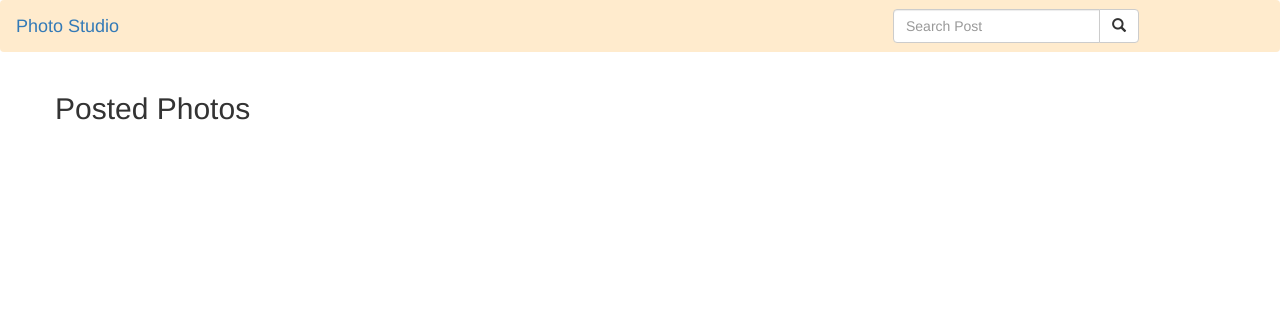
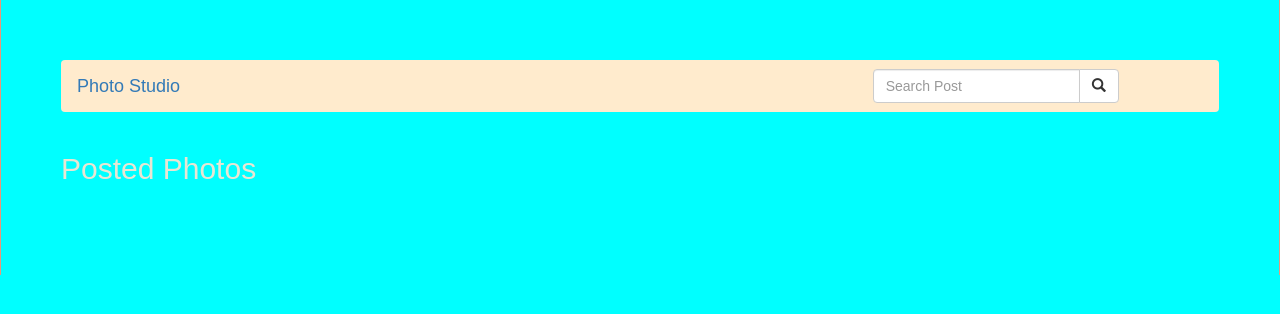
Before and after one commit to Grantone/Photo-Studio, a Django app: page / in a window 1280 px wide. Shown: the top 314 px of the page. Run offline with Django 3.2, Linux system fonts and the light colour scheme; data that the repository does not hold is empty; some libraries are stand-ins or nearby versions.

Commit message:
additionals

```diff
--- a/photostudio/picture/static/css/basepost.css
+++ b/photostudio/picture/static/css/basepost.css
@@ -5,3 +5,23 @@ h1 {
 .navbar {
    background-color: #FFEBCD !important;
 }
+
+
+body   {
+  height: 80%;
+  padding: 60px;
+  color: #e9e6d3;
+  background-color: 	#00FFFF;
+    border-right: 1px solid #E9967A;
+    border-left: 1px solid #E9967A;
+  font-family: sans-serif;
+  font-size: 20px;
+  line-height: 20px;
+  font-weight: normal;
+}
+
+image {
+  height: 60%;
+  padding: 60px;
+
+}
--- a/photostudio/picture/templates/all-posts/photos.html
+++ b/photostudio/picture/templates/all-posts/photos.html
@@ -20,8 +20,8 @@
 
     <p>Get all knds of photos under one umbrella </p>
 
-    <p> A super owsome idea to know which pphoto is posted and when
-      <p style="color: tan" ; </p> </p>
+    <p> A super owsome idea to know which photo is posted and when was it posted</p>
+    <p style="color: tan" ;></p>
 
   </div>
 
--- a/photostudio/picture/templates/all-posts/post.html
+++ b/photostudio/picture/templates/all-posts/post.html
@@ -1,3 +1,6 @@
+{% extends 'all-posts/base.html' %} {% load bootstrap3 %} {% load static %}
+
+
 <!DOCTYPE html>
 <html>
 
--- a/photostudio/picture/urls.py
+++ b/photostudio/picture/urls.py
@@ -9,6 +9,8 @@ urlpatterns = [
     # url(r'^picture/', include('picture.urls'))
     url(r'^search/', views.search_results, name='search_results'),
     url(r'^post/(\d+)', views.post, name='post'),
+    url(r'^photos/$', views.photos, name='photos'),
+
 
 ]
 if settings.DEBUG:
--- a/photostudio/picture/views.py
+++ b/photostudio/picture/views.py
@@ -6,7 +6,7 @@ from .models import Post
 
 
 def index(request):
-    posts = Post.get_posts()
+    posts = Post.objects.all()
 
     return render(request, 'all-posts/index.html', {"posts": posts})
 
@@ -23,6 +23,10 @@ def post(request, post_id):
     return render(request, 'all-posts/post.html', {"post": post, "tags": tags})
 
 
+def photos(request):
+    return render(request, 'photos.html')
+
+
 def search_results(request):
     if 'post' in request.GET and request.GET["post"]:
         search_term = request.GET.get("post")
```
Also changed, not shown: photostudio/media/posts/images16.jpg (added).
